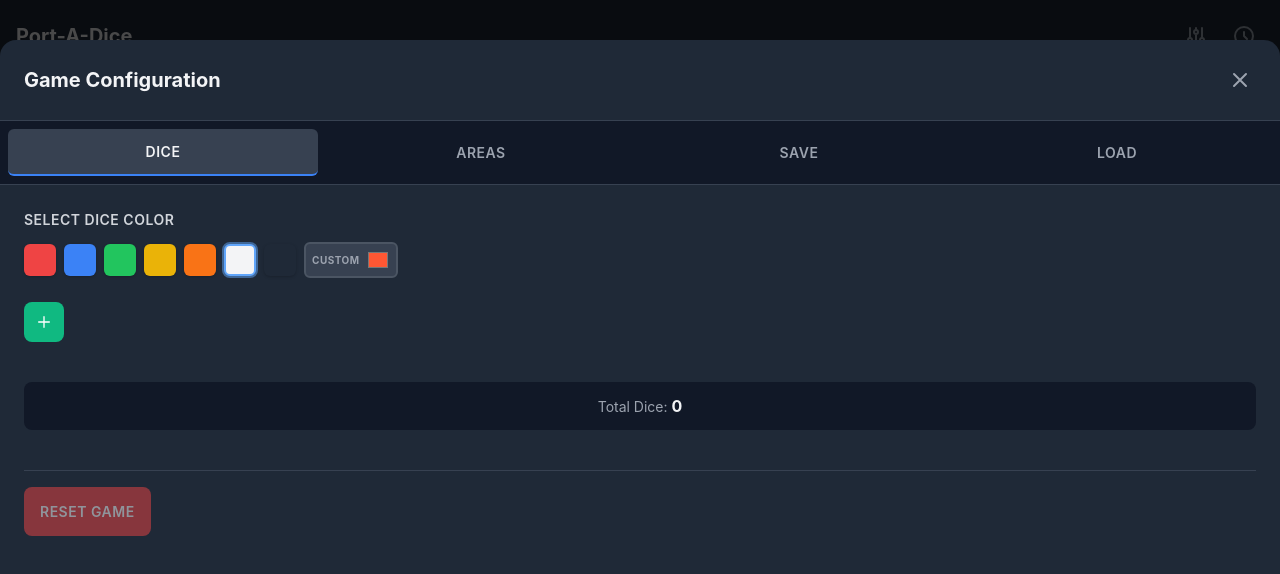
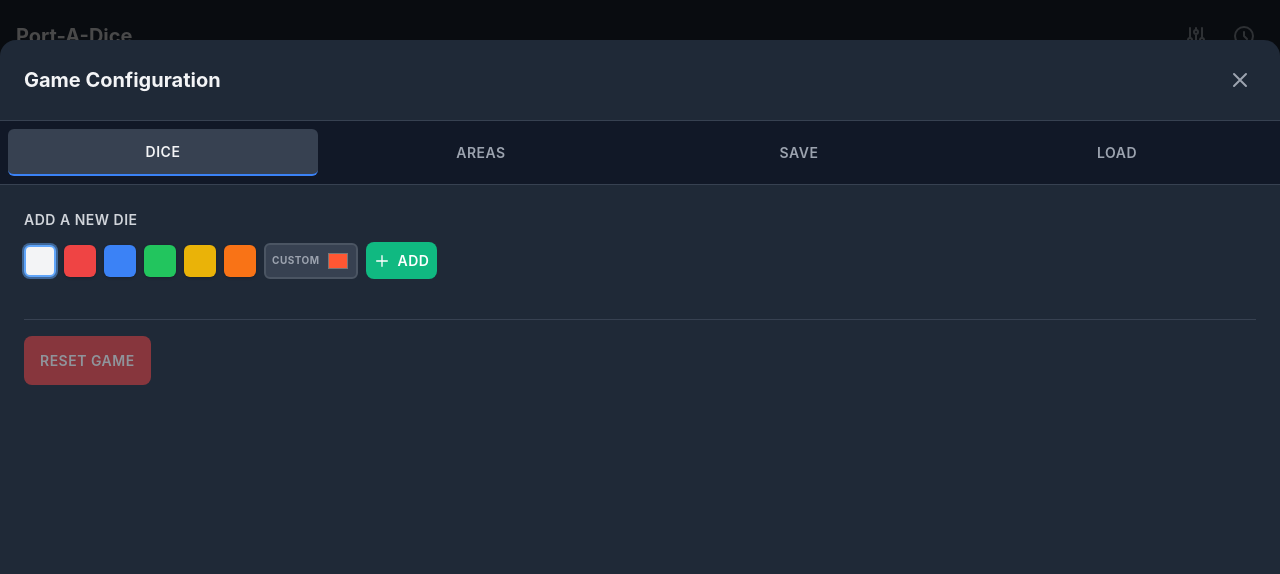
Before and after one commit to mrsimpson/port-a-dice, a Vue app in the folder packages/dice-app/: page / in a window 1280 px wide. Both pictures are taken after a click on the button 1196 px from the left and 36 px from the top of the page. Shown: the top 574 px of the page. Built offline with nearby package versions, Linux system fonts and the light colour scheme.

Commit message:
docs: update plan with UX improvements to add button and custom color

```diff
--- a/packages/dice-app/src/components/ConfigDrawer.vue
+++ b/packages/dice-app/src/components/ConfigDrawer.vue
@@ -51,7 +51,7 @@
           <!-- DICE TAB -->
           <div v-if="activeTab === 'dice'" class="tab-content">
             <div class="color-picker">
-              <label class="section-label">Select Dice Color</label>
+              <label class="section-label">Add a new die</label>
               <div class="color-grid-compact">
                 <button
                   v-for="color in presetColors"
@@ -78,10 +78,7 @@
                     :title="`Custom color: ${customColor}`"
                   />
                 </div>
-              </div>
-            </div>
 
-            <div class="action-section">
                 <button
                   class="btn btn-add-compact"
                   :disabled="uiStore.isRolling"
@@ -96,7 +93,9 @@
                       d="M12 4v16m8-8H4"
                     />
                   </svg>
+                  Add
                 </button>
+              </div>
             </div>
 
             <div v-if="dice.length > 0" class="dice-list-section">
@@ -108,7 +107,7 @@
                       class="dice-color-indicator-grid"
                       :style="{ backgroundColor: getColorDisplay(die.color) }"
                     ></div>
-                    <div class="dice-grid-label">{{ die.color }} ({{ die.value }})</div>
+                    <div class="dice-grid-label">{{ die.color }}</div>
                   </div>
                   <button
                     class="btn-delete-grid"
@@ -127,10 +126,6 @@
                   </button>
                 </div>
               </div>
-            </div>
-
-            <div class="dice-count">
-              Total Dice: <strong>{{ dice.length }}</strong>
             </div>
 
             <div class="action-section danger-section">
@@ -213,10 +208,6 @@
                   placeholder="e.g., For tournament on Friday"
                   rows="3"
                 ></textarea>
-              </div>
-
-              <div class="info-box">
-                <p class="info-text">💾 Saves your dice, parking areas, and all settings.</p>
               </div>
 
               <div v-if="configManagerStore.error" class="error-message">
@@ -339,15 +330,7 @@ const saveDescription = ref<string>('');
 const newAreaName = ref<string>('');
 const newAreaInput = ref<HTMLInputElement | null>(null);
 
-const presetColors: PresetDiceColor[] = [
-  'red',
-  'blue',
-  'green',
-  'yellow',
-  'orange',
-  'white',
-  'black',
-];
+const presetColors: PresetDiceColor[] = ['white', 'red', 'blue', 'green', 'yellow', 'orange'];
 
 const selectedColor = computed<DiceColor>(() => {
   return useCustomColor.value ? customColor.value : selectedPresetColor.value || 'red';
@@ -739,24 +722,12 @@ const handleOverlayClick = () => {
   transform: scale(0.98);
 }
 
-.btn-add {
-  padding: 10px;
+.btn-add-compact {
+  align-self: flex-start;
   background: #10b981;
   color: white;
-}
-
-.btn-add:not(:disabled):hover {
-  background: #059669;
-}
-
-.btn-add-compact {
-  align-self: flex-start;
-  padding: 0.5rem;
-  background: #10b981;
-  color: white;
+  padding: 8px;
   min-width: auto;
-  width: 2.5rem;
-  height: 2.5rem;
 }
 
 .btn-add-compact:not(:disabled):hover {
@@ -893,21 +864,6 @@ const handleOverlayClick = () => {
   transform: scale(0.9);
 }
 
-.dice-count {
-  text-align: center;
-  padding: 0.75rem;
-  background: #111827;
-  border-radius: 0.5rem;
-  color: #9ca3af;
-  font-size: 0.875rem;
-  margin-top: 1rem;
-}
-
-.dice-count strong {
-  color: #f3f4f6;
-  font-size: 1rem;
-}
-
 /* Areas Tab */
 .empty-state {
   display: flex;
@@ -1009,26 +965,6 @@ const handleOverlayClick = () => {
   gap: 0.75rem;
 }
 
-.info-box {
-  padding: 0.875rem;
-  background: #111827;
-  border: 1px solid #374151;
-  border-radius: 0.5rem;
-  margin: 1rem 0;
-}
-
-.info-box .info-text {
-  margin: 0;
-  color: #d1d5db;
-  font-size: 0.875rem;
-}
-
-.info-text {
-  color: #9ca3af;
-  font-size: 0.875rem;
-  margin: 0;
-}
-
 /* Load Tab */
 .loading-state {
   text-align: center;
```
Also changed, not shown: 1 other file (tests, documents, lock files or other folders). Lines whose indentation alone changed are shown as unchanged.
